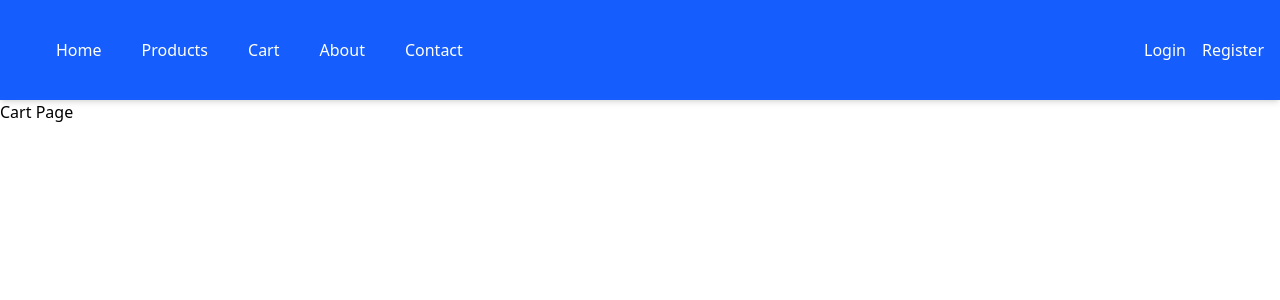
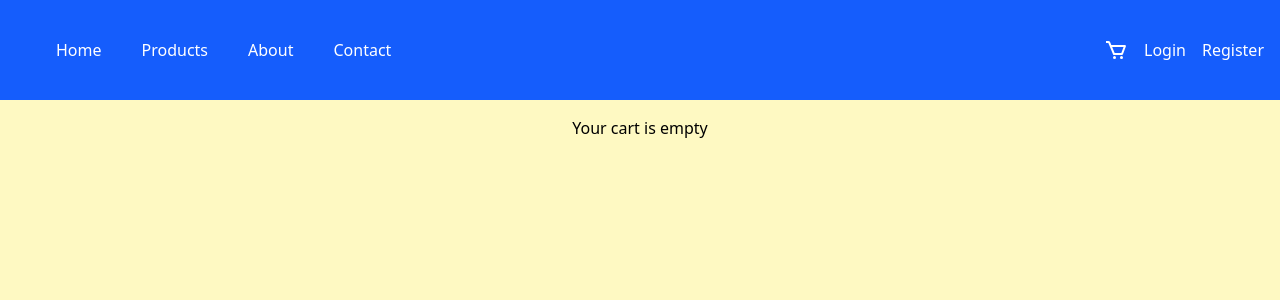
Before and after one commit to yrlwijesekara/e-commerce, a React (Vite) app in the folder frontend/: page /cart in a window 1280 px wide. Shown: the top 300 px of the page. Built offline with nearby package versions, Linux system fonts and the light colour scheme.

Commit message:
replace Cart link with cart icon and update layout add CartPage component; implement cart item retrieval and display logic

```diff
--- a/frontend/src/components/header.jsx
+++ b/frontend/src/components/header.jsx
@@ -1,4 +1,5 @@
 import { Link } from "react-router-dom";
+import { BiCart } from "react-icons/bi";
 
 export default function Header() {
     return (
@@ -9,16 +10,17 @@ export default function Header() {
            <Link to="/products" className="ml-10 hover:text-gray-300">
                Products
            </Link>
-           <Link to="/cart" className="ml-10 hover:text-gray-300">
-               Cart
-           </Link>
+
            <Link to="/about" className="ml-10 hover:text-gray-300">
                About
            </Link>
            <Link to="/contact" className="ml-10 hover:text-gray-300">
                Contact
            </Link>
-           <Link to="/login" className="ml-auto mr-4 hover:text-gray-300">
+           <Link to="/cart" className="mr-4 ml-auto hover:text-gray-300">
+               <BiCart className="text-2xl" ></BiCart>
+           </Link>
+           <Link to="/login" className="mr-4 hover:text-gray-300">
                Login
            </Link>
            <Link to="/register" className="hover:text-gray-300">
--- a/frontend/src/pages/client/cartpage.jsx
+++ b/frontend/src/pages/client/cartpage.jsx
@@ -1,7 +1,33 @@
+import { useState, useEffect } from "react";
+import { getCart } from "../../utils/cart";
+
 export default function CartPage() {
+    const [cartItems, setCartItems] = useState([]);
+
+    useEffect(() => {
+        const items = getCart();
+        setCartItems(items);
+    }, []);
+
     return (
-        <div>
-            Cart Page
+        <div className="w-full h-screen bg-yellow-100 flex flex-col  p-4 items-center">
+            {cartItems.length === 0 ? (
+                <p>Your cart is empty</p>
+            ) : (
+                cartItems.map((item, index) => {
+                    return (
+                        <div key={item.productId || index} className="w-[800px] h-[100px] bg-amber-800 mb-4 rounded overflow-hidden text-white flex flex-row items-center p-4 shadow-md gap-8">
+                            <img src={item.image} alt={item.name} className="w-24 h-full object-cover rounded mr-4 float-left flex " />
+                            <h3>{item.name}</h3>
+                            <p>Quantity: {item.quantity}</p>
+                            <p>Price: Rs. {item.price}</p>
+
+
+
+                        </div>
+                    );
+                })
+            )}
         </div>
     );
 }
```
